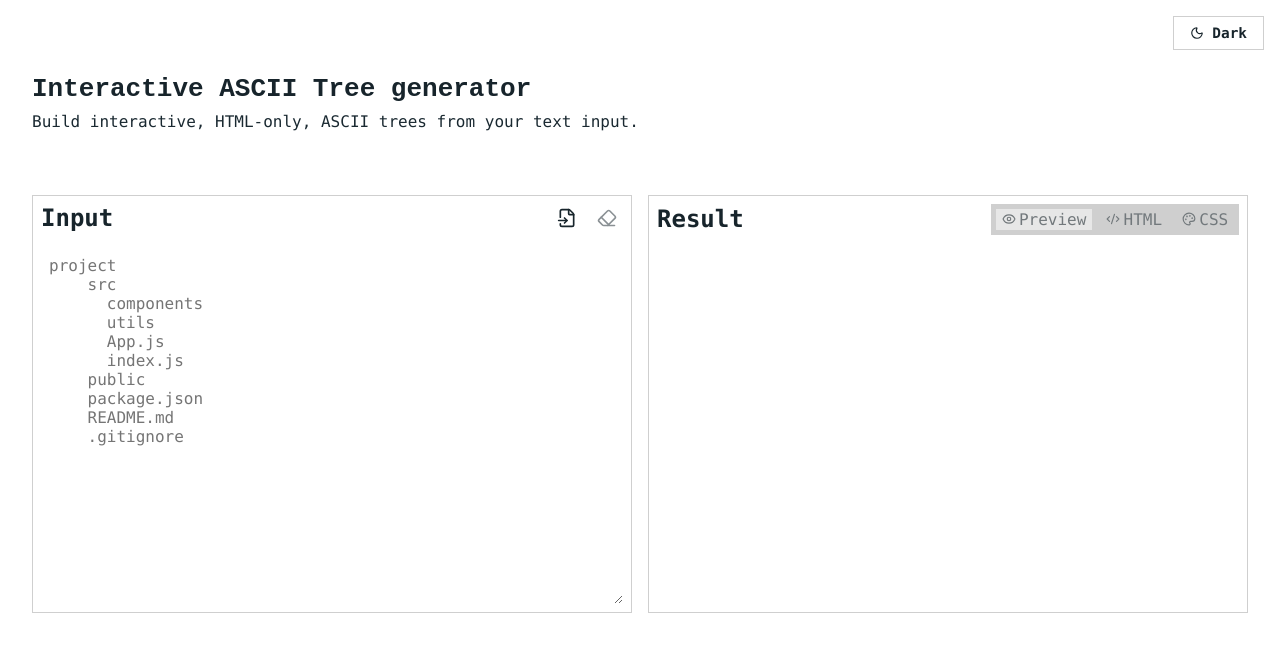
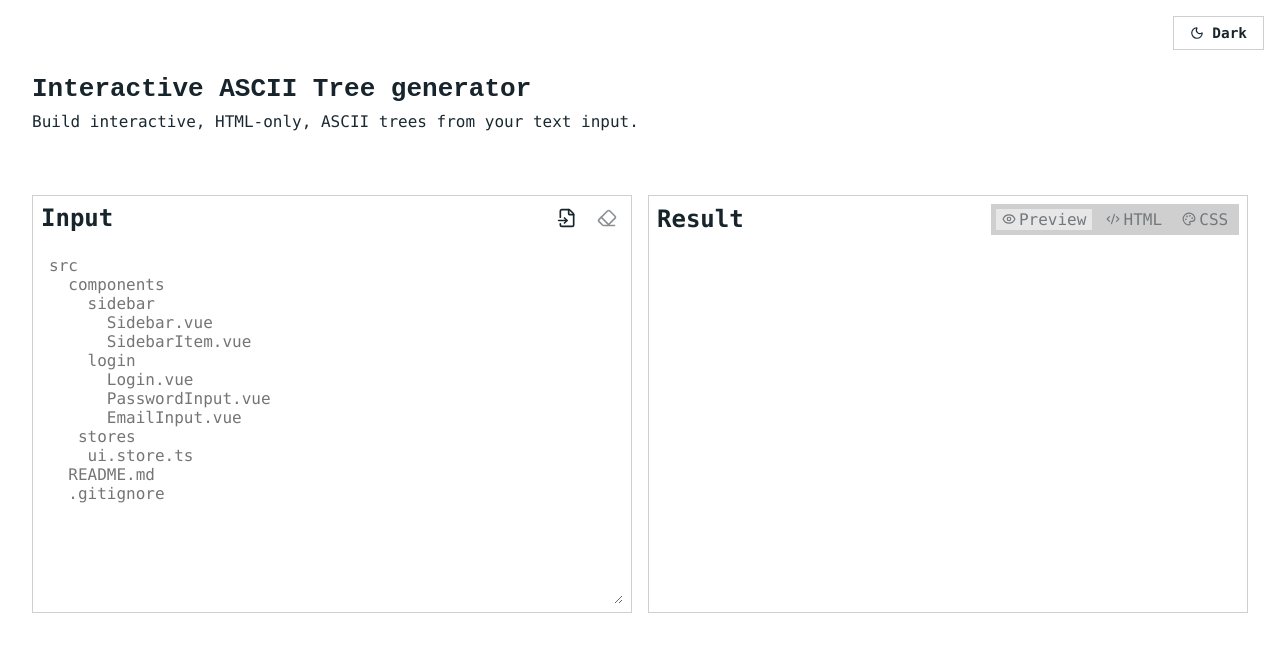
Before and after one commit to MiloradFilipovic/interactive-ascii-tree-demo, a Vue app: page / in a window 1280 px wide. Shown: the top 652 px of the page. Built offline with nearby package versions, Linux system fonts and the light colour scheme.

Commit message:
⚡️ Using example for placeholder

```diff
--- a/src/components/input/TextEditor.vue
+++ b/src/components/input/TextEditor.vue
@@ -1,4 +1,5 @@
 <script setup lang="ts">
+import { EXAMPLE_TREE } from '@/constants'
 import { useUIStore } from '@/stores/ui.store'
 import { onMounted, useTemplateRef, watch, nextTick, ref } from 'vue'
 
@@ -17,18 +18,6 @@ const props = withDefaults(defineProps<Props>(), {
 const textarea = useTemplateRef('textarea')
 
 const currentValue = ref('')
-
-const placeholderText = `project
-    src
-      components
-      utils
-      App.js
-      index.js
-    public
-    package.json
-    README.md
-    .gitignore
-`
 
 onMounted(() => {
   textarea.value?.focus()
@@ -111,7 +100,7 @@ const handleKeydown = (event: KeyboardEvent) => {
       ref="textarea"
       :class="$style.textarea"
       v-model="uiStore.textEditorValue"
-      :placeholder="placeholderText"
+      :placeholder="EXAMPLE_TREE"
       @keydown="handleKeydown"
     />
   </div>
```
